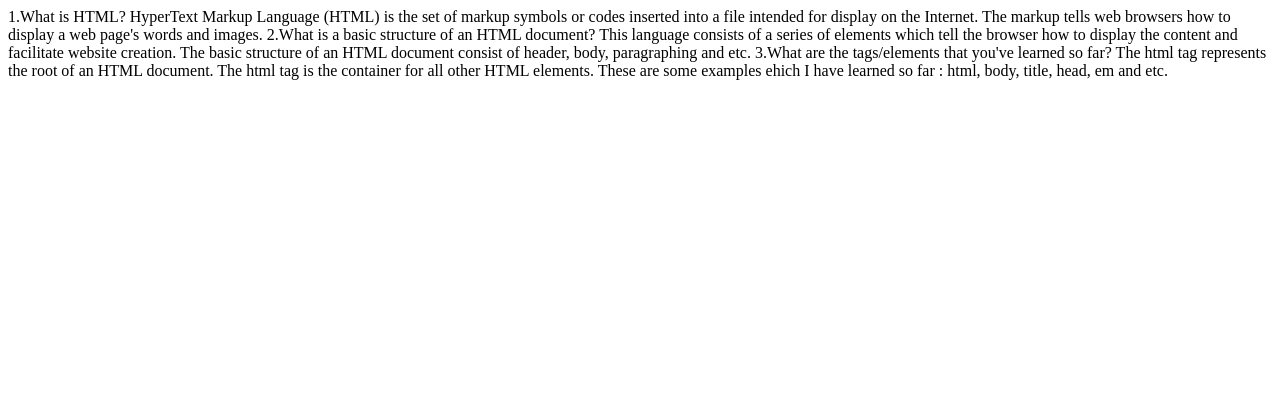
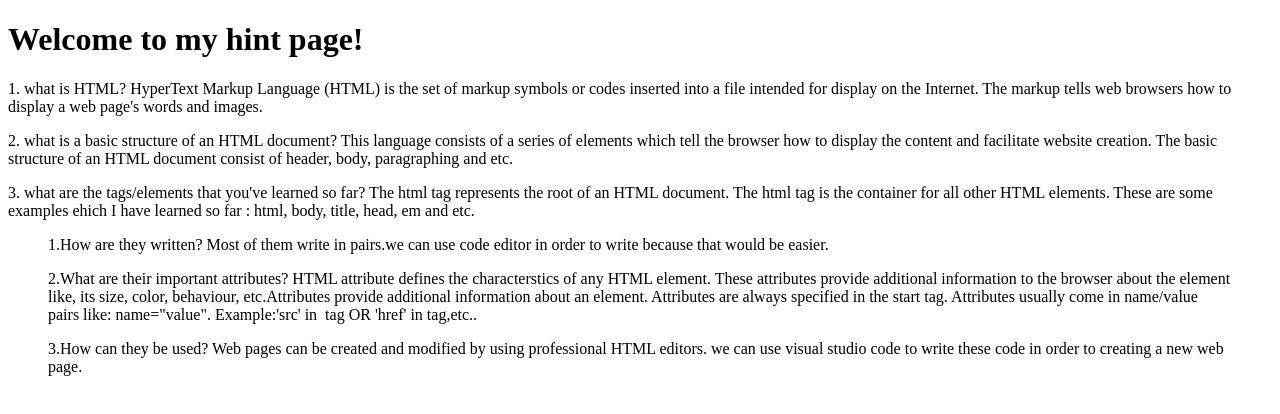
Before and after one commit to Lo-Agency-Internship/Farzaneh.html-css-js-book-, a plain HTML site: page index.html in a window 1280 px wide. Drawn offline with Linux system fonts and the light colour scheme.

Commit message:
2. complete part1

```diff
--- a/index.html
+++ b/index.html
@@ -1,20 +1,53 @@
 <!DOCTYPE html>
 <html>
     <head>
+        <h1> Welcome to my hint page! </h1>
         <title>Asignment Part 1</title>
     </head>
     <body>
-        1.What is HTML?
-        HyperText Markup Language (HTML) is the set of markup symbols or codes inserted into a file intended for display on the Internet.
-        The markup tells web browsers how to display a web page's words and images.
+        <div>
+            <p>1. what is HTML?
+            HyperText Markup Language (HTML) is the set of markup symbols or codes inserted into a file intended for display on the Internet.
+            The markup tells web browsers how to display a web page's words and images.</p>
+        </div>
 
-        2.What is a basic structure of an HTML document?
-        This language consists of a series of elements which tell the browser how to display the content and facilitate website creation.
-        The basic structure of an HTML document consist of header, body, paragraphing and etc.
+            <div>
+                <p>2. what is a basic structure of an HTML document?
+            This language consists of a series of elements which tell the browser how to display the content and facilitate website creation.
+            The basic structure of an HTML document consist of header, body, paragraphing and etc.</p>
+            </div>
+       <div>
+           <p>3. what are the tags/elements that you've learned so far? The html tag represents the root of an HTML document.
+        The html tag is the container for all other HTML elements.
+        These are some examples ehich I have learned so far :
+        html, body, title, head, em and etc.</p>
+        </div>
+            <div>
+                <p>
+                    <blockquote>
+                        1.How are they written? Most of them write in pairs.we can use code editor in order to write because that would be easier.
+                    </blockquote>
+                </p>
 
-        3.What are the tags/elements that you've learned so far? The html tag represents the root of an HTML document.
-        The html tag is the container for all other HTML elements.
-        These are some examples ehich I have learned so far : html, body, title, head, em and etc.
+            </div>
+            <div>
+                <p>
+                    <blockquote>
+                        2.What are their important attributes? HTML attribute defines the characterstics of any HTML element. These attributes provide additional information to the browser about the element like, its size, color, behaviour, etc.Attributes provide additional information about an element.
+                        Attributes are always specified in the start tag.
+                        Attributes usually come in name/value pairs like: name="value".
+                        Example:'src' in <img> tag OR 'href' in <a> tag,etc..
+                    </blockquote>
+                </p>
+                </div>
+            <div>
+                <p>
+                    <blockquote>
+                        3.How can they be used? Web pages can be created and modified by using professional HTML editors. we can use visual studio code to write these code in order to creating a new web page.
+                    </blockquote>
+                </p>
+            </div>
+
 
 
     </body>
```
